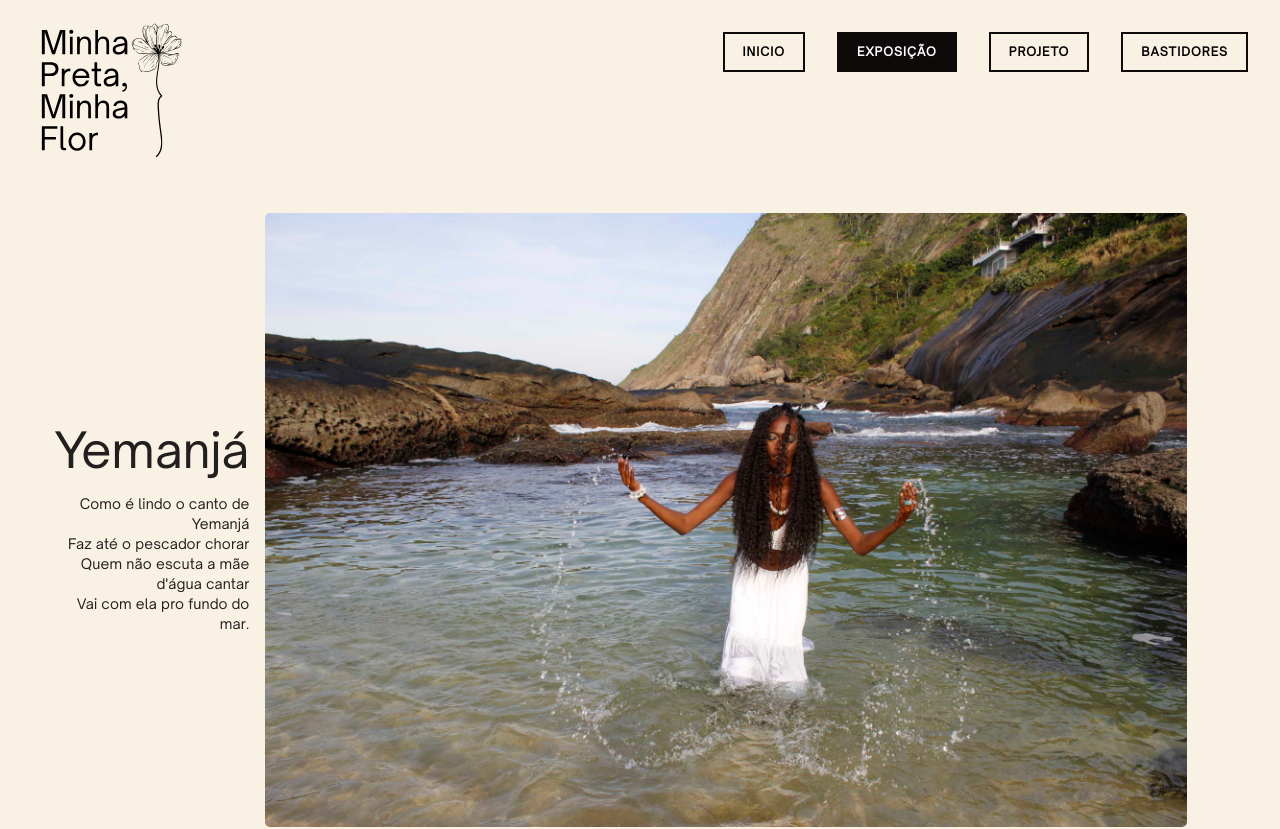
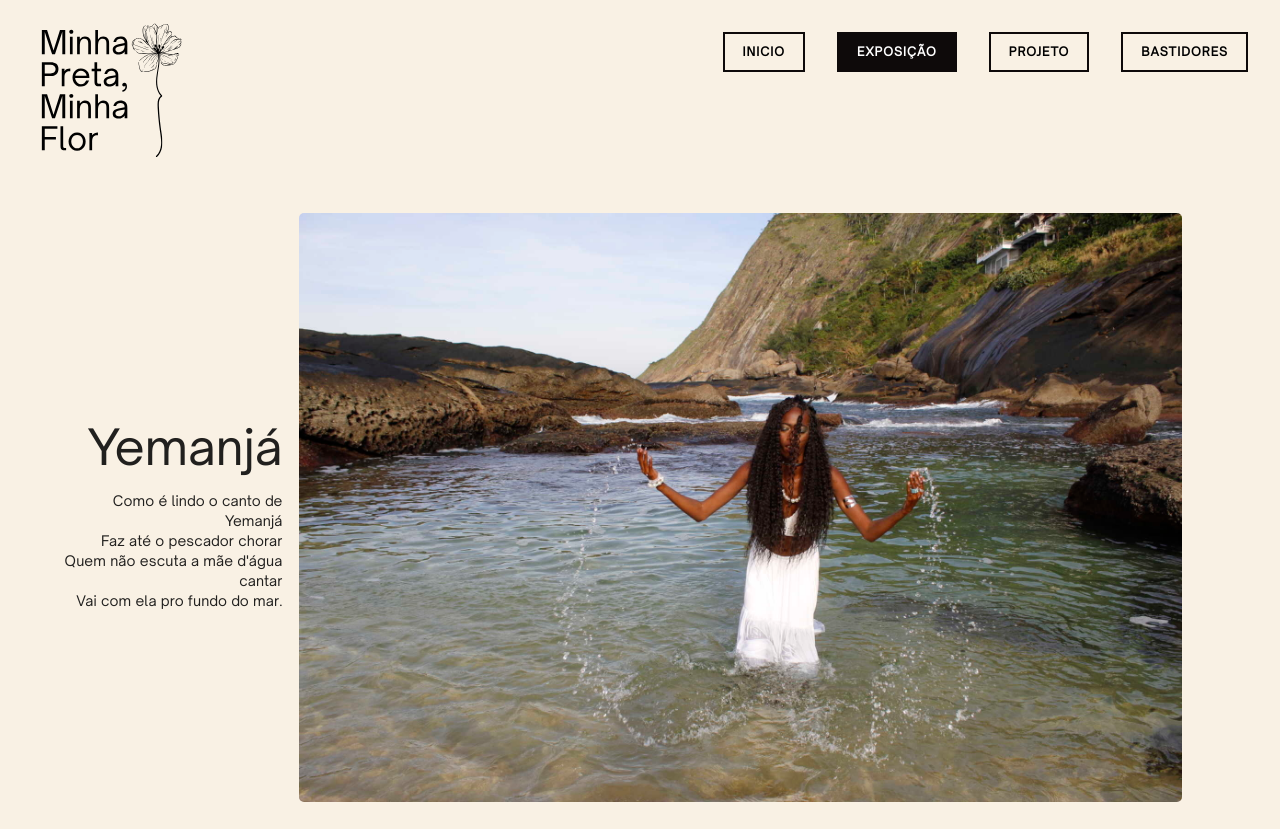
Before and after one commit to vitrokb/minha-preta-minha-flor, a React (Vite) app: page /exposicao in a window 1280 px wide. Shown: the top 829 px of the page. Built offline with nearby package versions, Linux system fonts and the light colour scheme.

Commit message:
feat: adjust first sections images

```diff
--- a/src/components/OrixaSection/OrixaSection.css
+++ b/src/components/OrixaSection/OrixaSection.css
@@ -29,7 +29,6 @@
 }
 
 .first-picture-wrapper {
-  width: 100vw;
   margin-bottom: 2rem;
 }
 
@@ -39,7 +38,14 @@
 
 .first-picture-wrapper img {
   border-radius: 5px;
-  width: -webkit-fill-available;
+  width: 100%;
+  height: 100%;
+  object-fit: contain;
+  max-height: 98vh;
+}
+
+.first-picture-wrapper.oba-section {
+  width: auto;
 }
 
 .carrousel-wrapper {
@@ -102,13 +108,9 @@
     justify-content: flex-end;
   }
 
-  .first-picture-wrapper {
+  /* .first-picture-wrapper {
     width: 70vw;
-  }
-
-  .oba-section {
-    width: 60vw;
-  }
+  } */
 
   .first-picture {
     margin-right: 1rem;
@@ -124,13 +126,9 @@
     justify-content: flex-end;
   }
 
-  .first-picture-wrapper {
+  /* .first-picture-wrapper {
     width: 80vw;
-  }
-
-  .oba-section {
-    width: 47vw;
-  }
+  } */
 
   .second-section-wrapper {
     flex-direction: row;
@@ -150,4 +148,8 @@
   .carrousel {
     width: 70vw;
   }
+
+  .inverse-text {
+    margin: 0 14rem 0 0;
+  }
 }
```
